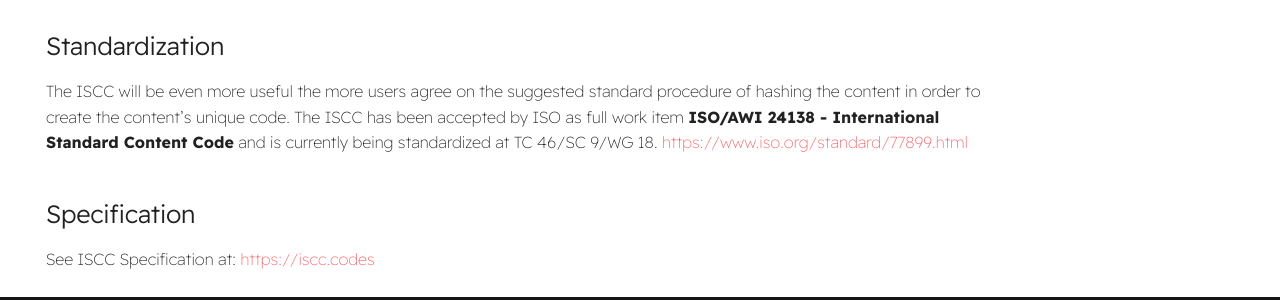
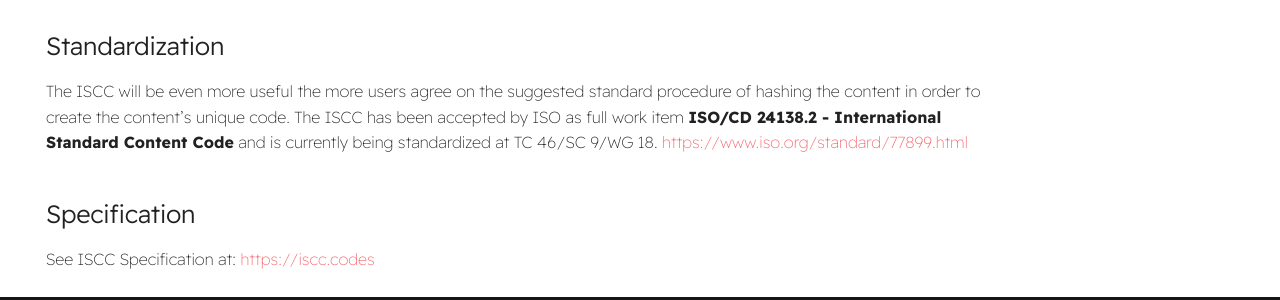
Before and after one commit to iscc/foundation, an MkDocs documentation site: the page built from docs/iscc.md, in a window 1280 px wide and 900 px high, scrolled down 1099 px. Shown: the part 538-838 px from the top of the window. Built offline with MkDocs 1.6.1 and Material for MkDocs 9.7.7, drawn with Linux system fonts in a browser that asks for light colours; comment, search, counter and statistics services are not loaded.

Commit message:
Change ISO/AWI to ISO/CD

```diff
--- a/docs/iscc.md
+++ b/docs/iscc.md
@@ -54,7 +54,7 @@
 
 The ISCC will be even more useful the more users agree on the suggested standard procedure of
 hashing the content in order to create the content’s unique code. The ISCC has been accepted by ISO
-as full work item **ISO/AWI 24138 - International Standard Content Code** and is currently being
+as full work item **ISO/CD 24138.2 - International Standard Content Code** and is currently being
 standardized at TC 46/SC 9/WG 18. https://www.iso.org/standard/77899.html
 
 ## Specification
```
